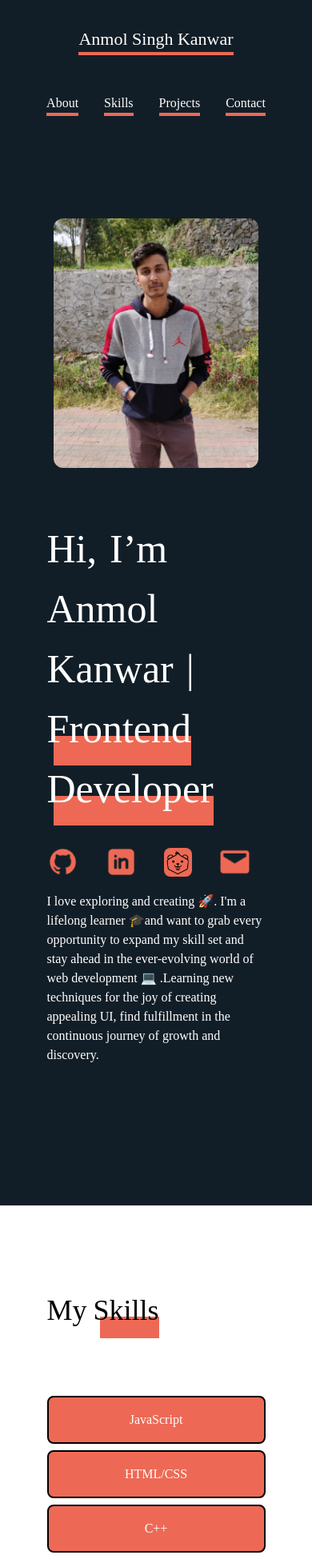
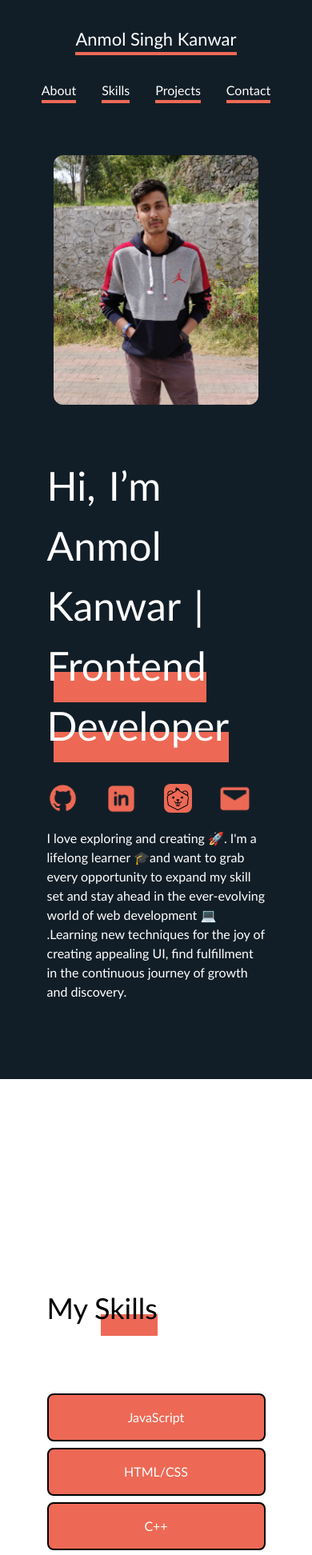
Before and after one commit to Kanwar07/port-folio, a React (Create React App) app: page / in a window 390 px wide. Shown: the top 1944 px of the page at 80% size. Built offline with nearby package versions, Linux system fonts and the light colour scheme.

Commit message:
responsive+links

```diff
--- a/src/App.js
+++ b/src/App.js
@@ -10,10 +10,18 @@ function App() {
   return (
     <div>
       <NavBar />
-      <Intro />
-      <Skills />
-      <Projects />
-      <Contact />
+      <section id="about">
+        <Intro />
+      </section>
+      <section id="skills">
+        <Skills />
+      </section>
+      <section id="projects">
+        <Projects />
+      </section>
+      <section id="contact">
+        <Contact />
+      </section>
       <Footer />
     </div>
   );
--- a/src/components/footer/Footer.jsx
+++ b/src/components/footer/Footer.jsx
@@ -8,33 +8,48 @@ function Footer() {
   return (
     <div className="flex flex-row justify-around items-center pl-[15%] pr-[15%] pt-20 pb-20 bg-[#121e27] max-lg:flex-col">
       <div className="text-[20px] text-[#ffffff] cursor-pointer  max-lg:mb-16">
+        <a href="#about" key="about">
           Anmol Singh Kanwar
+        </a>
       </div>
       <div className="text-[18px] text-[#ffffff] max-lg:mb-16">
         Links
         <div className="text-[16px] text-[#ed6955] mt-2 mb-2 cursor-pointer">
+          <a href="#about" key="about">
             About
+          </a>
         </div>
         <div className="text-[16px] text-[#ed6955] mt-2 mb-2 cursor-pointer">
+          <a href="#skills" key="skills">
             Skills
+          </a>
         </div>
         <div className="text-[16px] text-[#ed6955] mt-2 mb-2 cursor-pointer">
+          <a href="#projects" key="projects">
             Projects
+          </a>
         </div>
         <div className="text-[16px] text-[#ed6955] mt-2 mb-2 cursor-pointer">
+          <a href="#contact" key="contact">
             Contact
+          </a>
         </div>
       </div>
       <div className="text-[18px] text-[#ffffff]">
         Get in touch
         <div className="flex flex-row items-center text-[#ffffff] mt-4 mb-4">
           <div className="mr-4 transition ease-in-out duration-300 cursor-pointer hover:scale-110">
+            <a href="https://github.com/Kanwar07">
               <img src={github} alt="github" />
+            </a>
           </div>
           <div className="ml-4 mr-4 transition ease-in-out duration-300 cursor-pointer hover:scale-110">
+            <a href="https://www.linkedin.com/in/anmol-singh-kanwar-3752a717b/">
               <img src={linkedin} alt="linkedin" />
+            </a>
           </div>
           <div className="ml-4 mr-4 transition ease-in-out duration-300 cursor-pointer hover:scale-110">
+            <a href="https://www.crio.do/learn/portfolio/anmolkanwar07/">
               <img
                 src={Crio}
                 alt="Crio"
@@ -45,9 +60,12 @@ function Footer() {
                   borderRadius: "8px",
                 }}
               />
+            </a>
           </div>
           <div className="ml-4 mr-4 transition ease-in-out duration-300 cursor-pointer hover:scale-110">
+            <a href="mailto:anmolkanwar07@gmail.com">
               <img src={mail} alt="mail" />
+            </a>
           </div>
         </div>
       </div>
--- a/src/components/navbar/NavBar.jsx
+++ b/src/components/navbar/NavBar.jsx
@@ -2,24 +2,34 @@ import React from "react";
 
 function NavBar() {
   return (
-    <nav className="flex flex-row justify-between items-center pl-[15%] pr-[15%] pt-8 pb-8 bg-[#121e27] text-[#ffffff] max-lg:flex-col">
+    <nav className="fixed flex flex-row z-20 justify-between items-center w-full pl-[15%] pr-[15%] pt-8 pb-8 bg-[#121e27] text-[#ffffff] max-lg:flex-col">
       <div>
-        <div className="text-[22px] border-b-4 border-[#ed6955] cursor-pointer transition ease-in-out duration-300 hover:scale-110 max-lg:mb-12">
-          Anmol Singh Kanwar
+        <div className="text-[22px] border-b-4 border-[#ed6955] cursor-pointer transition ease-in-out duration-300 hover:scale-110 max-lg:mb-8">
+          <a href="#about" key="about">
+            Anmol Singh Kanwar
+          </a>
         </div>
       </div>
       <div className="flex flex-row justify-around items-center">
         <div className="ml-4 mr-4 border-b-4 border-[#ed6955] cursor-pointer transition ease-in-out duration-300 hover:scale-110">
-          About
+          <a href="#about" key="about">
+            About
+          </a>
         </div>
         <div className="ml-4 mr-4 border-b-4 border-[#ed6955] cursor-pointer transition ease-in-out duration-300 hover:scale-110">
-          Skills
+          <a href="#skills" key="skills">
+            Skills
+          </a>
         </div>
         <div className="ml-4 mr-4 border-b-4 border-[#ed6955] cursor-pointer transition ease-in-out duration-300 hover:scale-110">
-          Projects
+          <a href="#projects" key="projects">
+            Projects
+          </a>
         </div>
         <div className="ml-4 mr-4 border-b-4 border-[#ed6955] cursor-pointer transition ease-in-out duration-300 hover:scale-110">
-          Contact
+          <a href="#contact" key="contact">
+            Contact
+          </a>
         </div>
       </div>
     </nav>
--- a/src/components/sections/Contact.jsx
+++ b/src/components/sections/Contact.jsx
@@ -3,7 +3,7 @@ import React from "react";
 function Contact() {
   return (
     <div className="flex flex-col items-center w-full pl-[15%] pr-[15%] mt-20 mb-20">
-      <div className="flex flex-row flex-wrap justify-center text-[60px] text-[#000000] mb-8">
+      <div className="flex flex-row flex-wrap justify-center text-[60px] text-[#000000] mt-0 max-[400px]:mt-[70%] max-lg:mt-48">
         <div className="mr-4">Let's</div>
         <div className="mr-4">have</div>
         <div className="mr-4">a</div>
@@ -15,7 +15,7 @@ function Contact() {
       <div className="mb-8 text-[20px]">anmolkanwar07@gmail.com</div>
       <div className="inline-block mt-8 mb-8 border border-[#000000] rounded-lg mb-8">
         <button className="border px-8 py-4 border-[#ed6955] cursor-pointer rounded-lg bg-[#ed6955] text-[#ffffff] transition ease-in-out duration-[400ms] -translate-y-4 -translate-x-4 hover:translate-y-0 hover:translate-x-0">
-          Get in touch
+          <a href="mailto:anmolkanwar07@gmail.com">Get in touch</a>
         </button>
       </div>
     </div>
--- a/src/components/sections/Intro.jsx
+++ b/src/components/sections/Intro.jsx
@@ -7,8 +7,7 @@ import Crio from "../../assets/Crio.png";
 
 function IntroPage() {
   return (
-    <section className="flex items-center pl-[15%] pr-[15%] h-full pt-44 pb-44 bg-[#121e27] max-lg:pt-0">
-      <div className="flex items-center max-lg:flex-col">
+    <div className="flex items-center pl-[15%] pr-[15%] h-screen pt-40 pb-40 bg-[#121e27] max-[400px]:pt-[25%] max-[400px]:pb-[25%] max-lg:pt-48 max-lg:flex-col max-lg:h-full">
       <div className="w-full flex justify-center">
         <img
           src={me}
@@ -35,12 +34,17 @@ function IntroPage() {
         </div>
         <div className="flex flex-row items-center text-[#ffffff] mt-8 mb-4">
           <div className="mr-4 transition ease-in-out duration-300 cursor-pointer hover:scale-110">
+            <a href="https://github.com/Kanwar07">
               <img src={github} alt="github" />
+            </a>
           </div>
           <div className="ml-4 mr-4 transition ease-in-out duration-300 cursor-pointer hover:scale-110">
+            <a href="https://www.linkedin.com/in/anmol-singh-kanwar-3752a717b/">
               <img src={linkedin} alt="linkedin" />
+            </a>
           </div>
           <div className="ml-4 mr-4 transition ease-in-out duration-300 cursor-pointer hover:scale-110">
+            <a href="https://www.crio.do/learn/portfolio/anmolkanwar07/">
               <img
                 src={Crio}
                 alt="Crio"
@@ -51,21 +55,23 @@ function IntroPage() {
                   borderRadius: "8px",
                 }}
               />
+            </a>
           </div>
           <div className="ml-4 mr-4 transition ease-in-out duration-300 cursor-pointer hover:scale-110">
+            <a href="mailto:anmolkanwar07@gmail.com">
               <img src={mail} alt="mail" />
+            </a>
           </div>
         </div>
         <p className="text-[#ffffff]">
-            I love exploring and creating 🚀. I'm a lifelong learner 🎓and want
-            to grab every opportunity to expand my skill set and stay ahead in
-            the ever-evolving world of web development 💻 .Learning new
-            techniques for the joy of creating appealing UI, find fulfillment in
-            the continuous journey of growth and discovery.
+          I love exploring and creating 🚀. I'm a lifelong learner 🎓and want to
+          grab every opportunity to expand my skill set and stay ahead in the
+          ever-evolving world of web development 💻 .Learning new techniques for
+          the joy of creating appealing UI, find fulfillment in the continuous
+          journey of growth and discovery.
         </p>
       </div>
     </div>
-    </section>
   );
 }
 
--- a/src/components/sections/Projects.jsx
+++ b/src/components/sections/Projects.jsx
@@ -5,7 +5,7 @@ import ProjectCard from "../card/ProjectCard";
 function Projects() {
   return (
     <div className="flex flex-col justify-center items-center w-screen pl-[15%] pr-[15%]">
-      <div className="relative inline-block flex justify-start w-full mb-20 text-[36px]">
+      <div className="relative inline-block flex justify-start w-full mt-32 mb-20 text-[36px] max-[400px]:mt-[80%] max-lg:mt-48">
         <div className="mr-2">My</div>
         <div className="relative inline-block">
           <div className="relative z-10">Projects</div>
--- a/src/components/sections/Skills.jsx
+++ b/src/components/sections/Skills.jsx
@@ -5,8 +5,8 @@ import SkillCard from "../card/SkillCard";
 function Skills() {
   return (
     <>
-      <div className="flex flex-col justify-center items-center w-screen pl-[15%] pr-[15%] mt-10 mb-10">
-        <div className="flex justify-start w-full mb-16 mt-16 text-[36px]">
+      <div className="flex flex-col justify-center items-center w-screen h-full pl-[15%] pr-[15%] mt-10 mb-10">
+        <div className="flex justify-start w-full mb-16 mt-32 text-[36px] max-[400px]:mt-[80%] max-lg:mt-48">
           <div className="mr-2">My</div>
           <div className="relative inline-block">
             <div className="relative z-10">Skills</div>
--- a/src/data/Projects.json
+++ b/src/data/Projects.json
@@ -99,6 +99,31 @@
   },
   {
     "id": "4",
+    "projectName": "Study Abroad",
+    "projectArea": "Frontend Developer",
+    "skills": {
+      "skill1": "HTML/CSS",
+      "skill2": "JavaScript",
+      "skill3": "React",
+      "skill4": "ReactHooks",
+      "skill5": "MaterialUI",
+      "skill6": "TailwindCSS",
+      "skill7": "FramerMotion",
+      "skill8": "Iconify",
+      "skill9": "Netlify"
+    },
+    "description": {
+      "point1": "A Clone of a website which deal with the counselling of students who want to study in a different countries.",
+      "point2": "Added animation by using framer motion to make the website more appealing.",
+      "point3": "Make it responsive for both web and mobile",
+      "point4": "Successfully deployed the website on Netlify for easy access."
+    },
+    "projectLink": "https://thinkabroad.netlify.app/",
+    "githubLink": "/",
+    "preview": "https://iili.io/d3m2SUl.png"
+  },
+  {
+    "id": "5",
     "projectName": "Chaabi",
     "projectArea": "Frontend Developer",
     "skills": {
@@ -121,7 +146,7 @@
     "preview": "https://iili.io/d3TCHxt.png"
   },
   {
-    "id": "5",
+    "id": "6",
     "projectName": "24 Carrots",
     "projectArea": "Frontend Developer",
     "skills": {
@@ -143,7 +168,7 @@
     "preview": "https://iili.io/d3Ti0gf.png"
   },
   {
-    "id": "6",
+    "id": "7",
     "projectName": "Products Data",
     "projectArea": "Frontend Developer",
     "skills": {
@@ -164,7 +189,7 @@
     "preview": "https://iili.io/d3Y67CN.png"
   },
   {
-    "id": "7",
+    "id": "8",
     "projectName": "Todo App",
     "projectArea": "Frontend Developer",
     "skills": {
@@ -188,7 +213,7 @@
     "preview": "https://iili.io/d3an7ee.png"
   },
   {
-    "id": "8",
+    "id": "9",
     "projectName": "Maps",
     "projectArea": "Frontend Developer",
     "skills": {
@@ -210,7 +235,7 @@
     "preview": "https://iili.io/d3asnUP.png"
   },
   {
-    "id": "9",
+    "id": "10",
     "projectName": "Forever",
     "projectArea": "Frontend Developer",
     "skills": {
@@ -233,7 +258,7 @@
     "preview": "https://iili.io/d30dpNj.png"
   },
   {
-    "id": "10",
+    "id": "11",
     "projectName": "Music App",
     "projectArea": "Frontend Developer",
     "skills": {
--- a/src/index.css
+++ b/src/index.css
@@ -7,7 +7,7 @@
 }
 
 body {
-  font-family: cursive;
+  font-family: cursive, "Gill Sans", sans-serif;
   -webkit-font-smoothing: antialiased;
   -moz-osx-font-smoothing: grayscale;
   overflow-x: hidden;
```
Also changed, not shown: src/components/card/ProjectCard.jsx (+7 -1 lines). Lines whose indentation alone changed are shown as unchanged.
